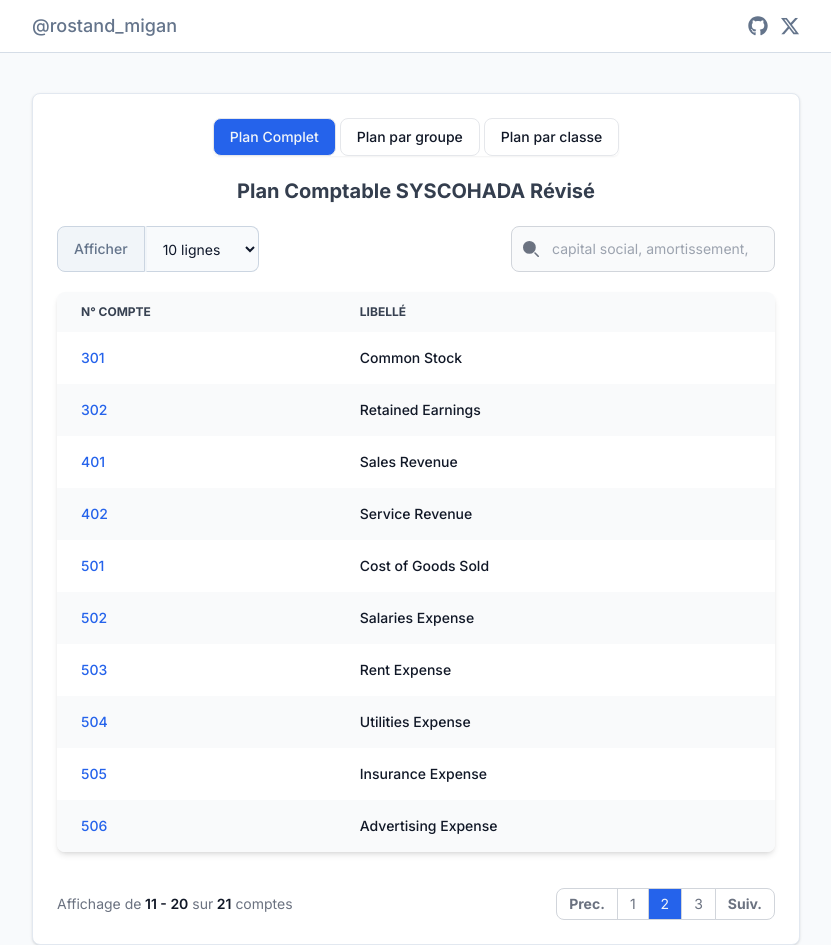
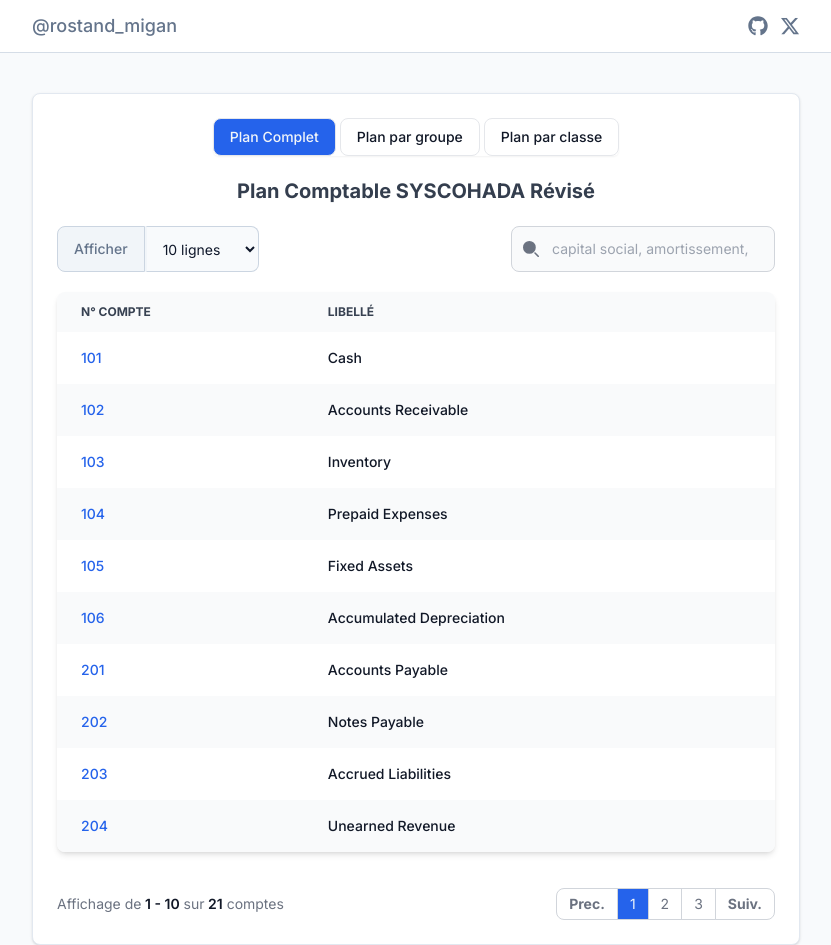
Before and after one commit to roslove44/accounting-plan, a React (Vite) app in the folder frontend/: page / in a window 1280 px wide. Shown: the whole page, without its empty margins (224-1055 px from the left). Built offline with nearby package versions, Linux system fonts and the light colour scheme.

Commit message:
Update Table Row on Search Done

```diff
--- a/frontend/src/component/Plan/Plan.tsx
+++ b/frontend/src/component/Plan/Plan.tsx
@@ -36,22 +36,26 @@
     const [search, setSearch] = useState<SearchState>({ state: false, data: "" });
     const [batchSize, setBatchSize] = useState(10);
     const {currentPage, setCurrentPage} = useContext(CurrentPageContext);
+    const [filteredData, setFilteredData] = useState(accounts);
 
     const handleResearch = (e:string) => {
         setSearch({ state: !!e.trim(), data: e });
     }
 
-    const filteredData = filterDataBySearch(accounts, search);
-    console.log(filteredData);
+    useEffect(() => {
+        setFilteredData(filterDataBySearch(accounts, search));
+    }, [search])
 
     const accountToDisplay = filterDataInBatchesOf(filteredData, batchSize, currentPage);
-    const accountsState = getAccountsState(filteredData, accountToDisplay, batchSize, search.state);
+    const accountsState = getAccountsState(filteredData, accountToDisplay, batchSize, search.state, accounts.length);
 
     useEffect(() => {
         if (accountsState.filteredLength === 0 && accountsState.totalPages > 0) {
             setCurrentPage(accountsState.totalPages);
         }
     }, [accountsState, setCurrentPage]);
+
+    console.log(accountsState);
 
 
     return <>
--- a/frontend/src/component/Plan/PlanTableNav.tsx
+++ b/frontend/src/component/Plan/PlanTableNav.tsx
@@ -3,7 +3,7 @@
 import generatePaginationKey from "../../utils/Paginator";
 import { CurrentPageContext } from "../../hook/useCurrentPage";
 
-function PlanTableNav({totalLength, filteredLength, batchSize, searchState, totalPages}:AccountState) {
+function PlanTableNav({totalLength, filteredLength, batchSize, searchState, totalPages, globalTotalLength}:AccountState) {
     const {currentPage, setCurrentPage} = useContext(CurrentPageContext);
 
     const paginationKeys = generatePaginationKey(totalPages, currentPage);
@@ -37,8 +37,8 @@
             <span className="text-sm font-normal text-gray-500 mb-4 md:mb-0 block w-full md:inline md:w-auto">
                 Affichage de
                 <span className="font-semibold text-gray-900 "> {startIndex +1 } - {endIndex}</span> sur
-                <span className="font-semibold text-gray-900 "> {searchState ? filteredLength :totalLength}</span> comptes
-                <span className={`font-semibold text-gray-900 ${searchState ? '': 'invisible'}`}> (filtrés sur {totalLength})  </span>
+                <span className="font-semibold text-gray-900 "> {searchState ? filteredLength :totalLength}</span> compte{totalLength>1 ? 's' : ''}
+                <span className={`font-semibold text-gray-900 ${searchState ? '': 'invisible'}`}> (filtrés sur {globalTotalLength})  </span>
             </span>
             <div className="inline-flex -space-x-px rtl:space-x-reverse text-sm h-8">
                 <PaginationButton page={'Prec.'} addedClassName={'ms-0 rounded-s-lg font-bold'} clickHandler={handlePageChange}/>
--- a/frontend/src/entity/Account.ts
+++ b/frontend/src/entity/Account.ts
@@ -10,6 +10,7 @@
         batchSize : number,
         searchState : boolean,
         totalPages: number,
+        globalTotalLength : number|undefined
 };
 
 export default Account;
--- a/frontend/src/hook/useCurrentPage.tsx
+++ b/frontend/src/hook/useCurrentPage.tsx
@@ -6,7 +6,7 @@
 });
 
 export function CurrentPageContextProvider({children}:CurrentPageContextProviderPros) {
-    const [currentPage, setCurrentPage] = useState(2);
+    const [currentPage, setCurrentPage] = useState(1);
 
     return <CurrentPageContext.Provider value={{currentPage, setCurrentPage}}>
         {children}
--- a/frontend/src/utils/GetAccountsState.ts
+++ b/frontend/src/utils/GetAccountsState.ts
@@ -1,12 +1,13 @@
 import Account, { AccountState } from "../entity/Account";
 
-function getAccountsState (unfilteredAccounts: Account[], filteredAccounts: Account[], batchSize:number, searchState:boolean):AccountState {
+function getAccountsState (unfilteredAccounts: Account[], filteredAccounts: Account[], batchSize:number, searchState:boolean, globalTotalLength:number|undefined):AccountState {
     const state =  {
         totalLength: unfilteredAccounts.length,
         filteredLength: filteredAccounts.length,
         batchSize : batchSize,
         searchState : searchState,
         totalPages : 0,
+        globalTotalLength : globalTotalLength
     }
 
     let accountLength = state.totalLength;
```
